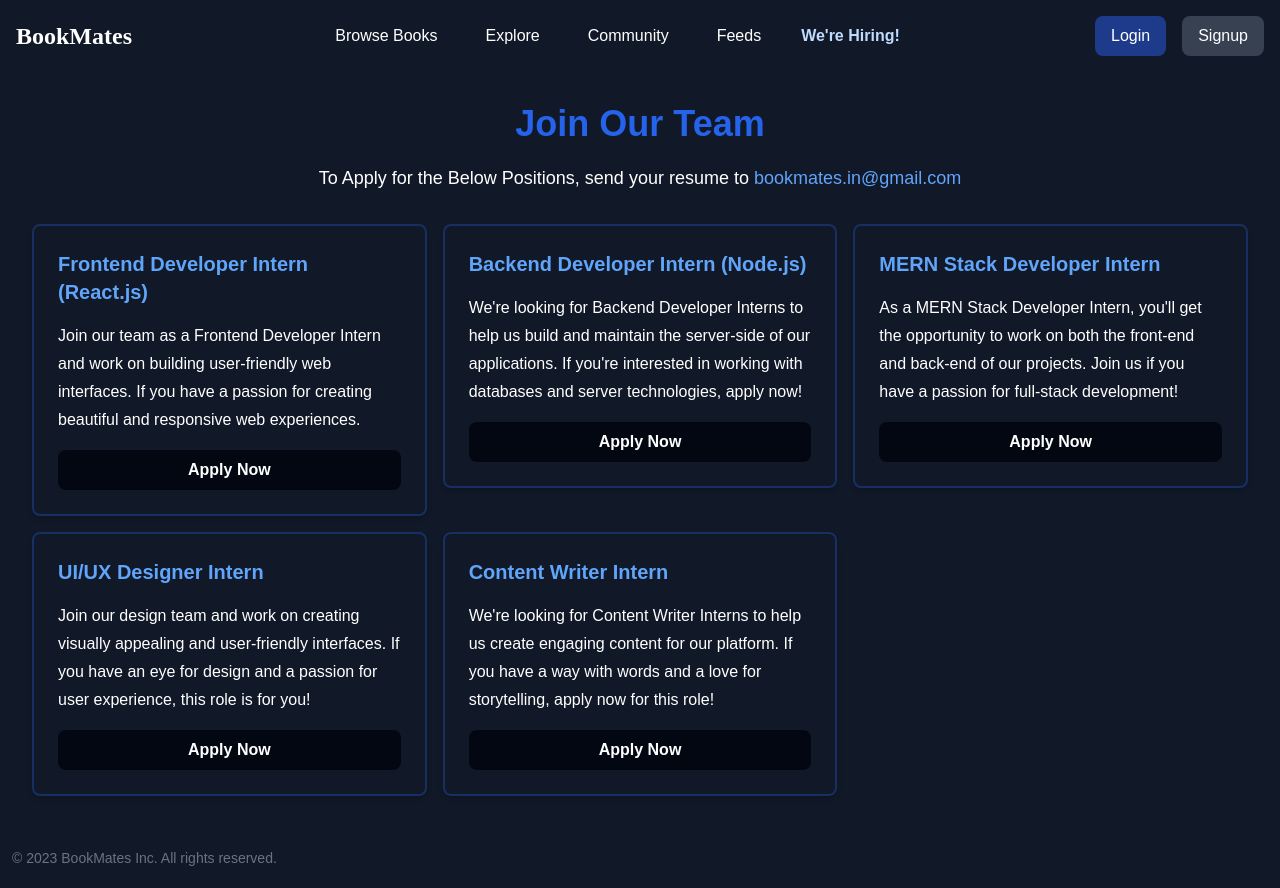
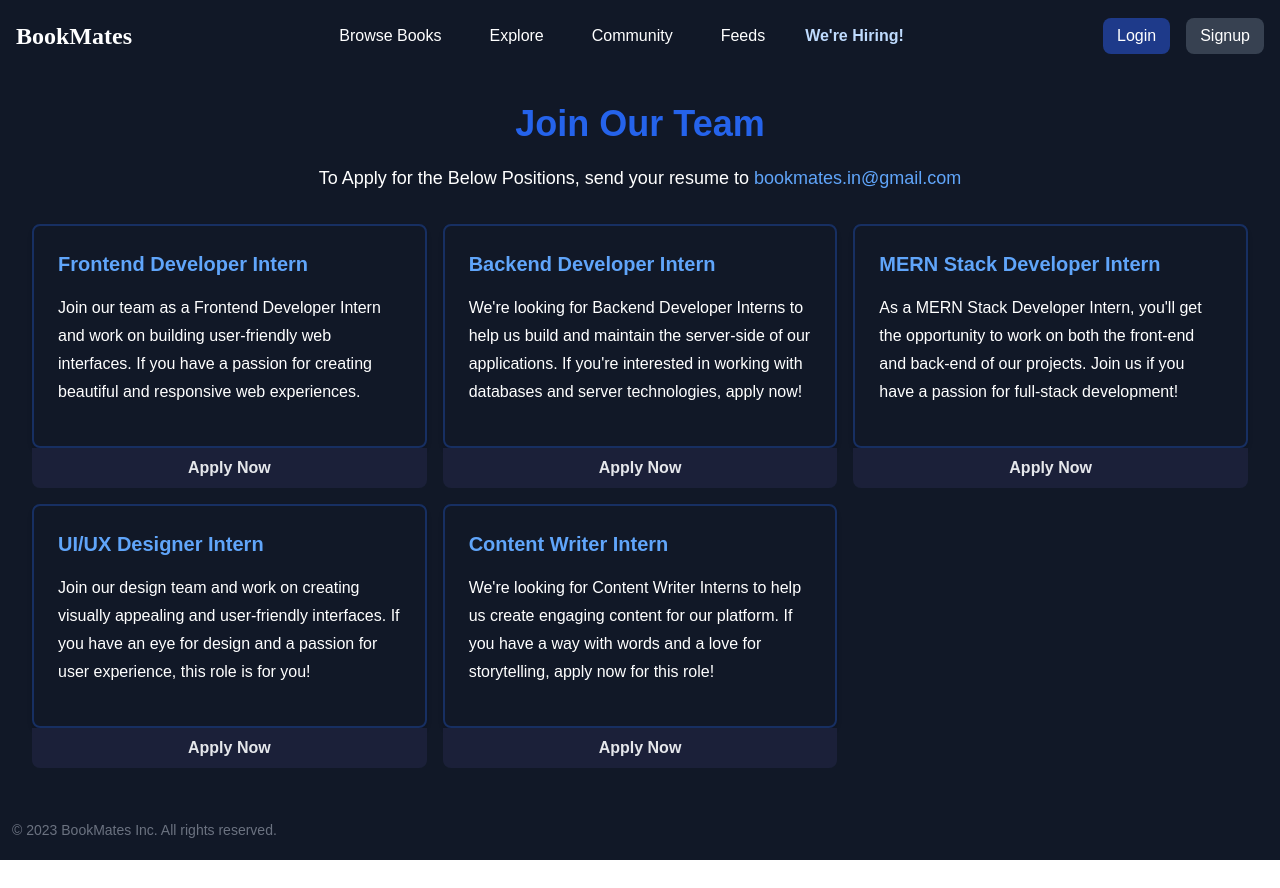
Before and after one commit to Naman-Mittal1/BookClub-Frontend, a React (Create React App) app: page /careers in a window 1280 px wide. After the commit the page ends 860 px from the top, so only its background shows below. Built offline with nearby package versions, Linux system fonts and the light colour scheme.

Commit message:
minor change

```diff
--- a/src/components/BookCard/BookCard.jsx
+++ b/src/components/BookCard/BookCard.jsx
@@ -2,7 +2,7 @@
 
 const BookCard = ({ book }) => {
   return (
-    <div className="bg-gray-900 bg-opacity-70  p-4 rounded-md shadow-md flex flex-col sm:flex-row items-center">
+    <div className="bg-gray-900 bg-opacity-70 gap-1  p-4 rounded-md shadow-md flex flex-col sm:flex-row items-center">
       <img
         src={book.image}
         alt={book.title}
@@ -14,7 +14,7 @@
         <p className="text-gray-100 mt-1">by {book.author}</p>
         <p className="text-gray-100">Genre: {book.genre}</p>
         <p className="text-gray-100">Year: {book.year}</p>
-        <p className="text-gray-100">{book.description}</p>
+        <p className="text-gray-100 text-justify pr-10 pt-2">{book.description}</p>
 
         <div className="flex-grow"></div> {/* Fill remaining space */}
 
--- a/src/components/Header/AuthModal.jsx
+++ b/src/components/Header/AuthModal.jsx
@@ -35,7 +35,7 @@
   return (
     <div className="space-x-4">
           <button
-            className="hover:bg-blue-800 text-white px-4 py-2 rounded-lg bg-blue-900"
+            className="hover:bg-blue-800 text-white text-md px-3.5 py-1.5 outline-none rounded-lg  bg-blue-900"
             onClick={openLoginModal}
           >
             Login
@@ -46,7 +46,7 @@
             onRegisterClick = {openRegisterModal}
           />
           <button
-            className="bg-gray-700 hover:bg-gray-800 text-white px-4 py-2 rounded-lg"
+            className="bg-gray-700 hover:bg-gray-800 text-white text-md outline-none px-3.5 py-1.5  rounded-lg"
             onClick={openRegisterModal}
           >
             Signup
--- a/src/pages/CareersPage.jsx
+++ b/src/pages/CareersPage.jsx
@@ -1,14 +1,14 @@
-import React from 'react';
+import React, {useState} from 'react';
 import FooterUn from '../components/Footer/FooterUn';
 
 const CareersPage = () => {
   const jobListings = [
     {
-      title: "Frontend Developer Intern (React.js)",
+      title: "Frontend Developer Intern",
       description: "Join our team as a Frontend Developer Intern and work on building user-friendly web interfaces. If you have a passion for creating beautiful and responsive web experiences.",
     },
     {
-      title: "Backend Developer Intern (Node.js)",
+      title: "Backend Developer Intern",
       description: "We're looking for Backend Developer Interns to help us build and maintain the server-side of our applications. If you're interested in working with databases and server technologies, apply now!",
     },
     {
@@ -26,38 +26,73 @@
     // Add more job listings here
 ];
 
-  return (
-    <>
+const maxWords = 50;
+
+const truncateDescription = (description) => {
+  const words = description.split(' ');
+  if (words.length > maxWords) {
+    return words.slice(0, maxWords).join(' ') + ' ...';
+  }
+  return description;
+};
+
+const [expandedDescriptions, setExpandedDescriptions] = useState({});
+
+const toggleExpansion = (index) => {
+  setExpandedDescriptions((prev) => ({
+    ...prev,
+    [index]: !prev[index],
+  }));
+};
+
+return (
+  <>
     <div className="bg-gray-900 text-white p-3 sm:p-5 md:p-8">
       <h1 className="text-2xl md:text-4xl mb-4 md:mb-5 text-center font-extrabold text-blue-600">
         Join Our Team
       </h1>
-
       <p className="text-base md:text-lg mb-8 text-center">
-        To Apply for the Below Positions, send your resume to <a href="mailto:bookmates.in@gmail.com" className='text-blue-400'>bookmates.in@gmail.com</a>
+        To Apply for the Below Positions, send your resume to{' '}
+        <a href="mailto:bookmates.in@gmail.com" className="text-blue-400">
+          bookmates.in@gmail.com
+        </a>
       </p>
-      <div className="grid grid-cols-1 sm:grid-cols-2 justify-center  md:grid-cols-2 lg:grid-cols-3 gap-4">
+      <div className="grid grid-cols-1 sm:grid-cols-2 justify-center md:grid-cols-2 lg:grid-cols-3 gap-4">
         {jobListings.map((job, index) => (
-          <div key={index} className="transform cursor-pointer transition duration-300">
-            <div className="p-4 md:p-6 border-2 border-blue-600/30 rounded-lg shadow-md">
-              <h2 className="text-lg     md:text-xl font-semibold mb-2 md:mb-4 text-blue-400">
+          <div
+            key={index}
+            className="flex flex-col h-full transform transition duration-300"
+          >
+            <div className="p-4 md:p-6 border-2 outline-none border-blue-600/30 rounded-lg shadow-md flex-1">
+              <h2 className="text-lg md:text-xl font-semibold mb-2 md:mb-4 text-blue-400  ">
                 {job.title}
               </h2>
               <p className="text-sm md:text-base leading-6 md:leading-7 mb-4">
-                {job.description}
+                {expandedDescriptions[index]
+                  ? job.description
+                  : truncateDescription(job.description)}
               </p>
-              <a href="mailto:bookmates.in@gmail.com">
-              <button className="w-full bg-gray-950 hover:bg-gray-950 text-white font-semibold py-2 px-4 rounded-lg focus:outline-none focus:ring-2 focus:ring-blue-600 focus:ring-opacity-50">
-  <div className="text-white text-decoration-none">Apply Now</div>
-</button></a>
+              {job.description.split(' ').length > maxWords && (
+                <span
+                  className="cursor-pointer text-blue-400  focus:outline-none"
+                  onClick={() => toggleExpansion(index)}
+                >
+                  {expandedDescriptions[index] ? '' : 'Read more'}
+                </span>
+              )}
             </div>
+            <a href="mailto:bookmates.in@gmail.com" >
+            <button style={{backgroundColor: '#1b2039'}} className="w-full hover:bg-gray-950 text-gray-200 font-semibold py-2 px-4 rounded-b-lg focus:outline-none">
+              Apply Now
+            </button>
+            </a>
           </div>
         ))}
       </div>
     </div>
     <FooterUn />
-    </>
-  );
+  </>
+);
 };
 
 export default CareersPage;
```
